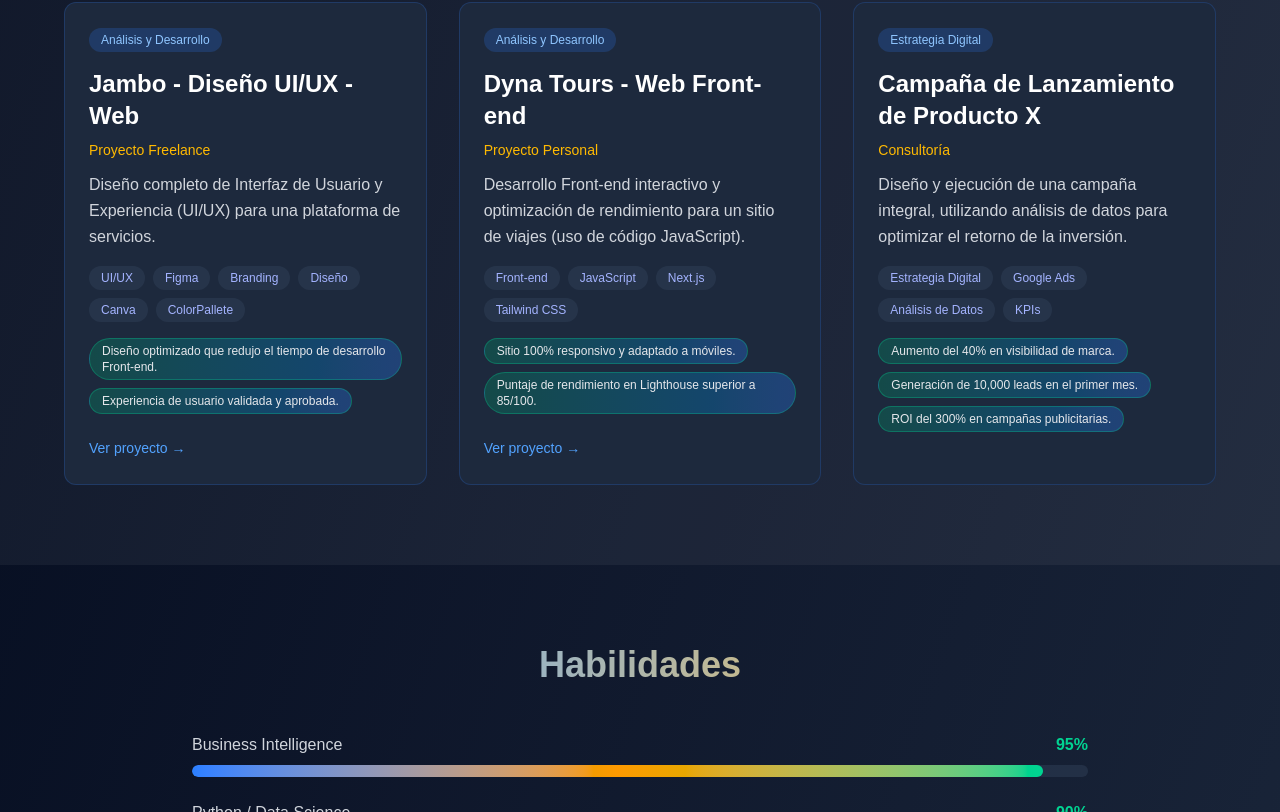
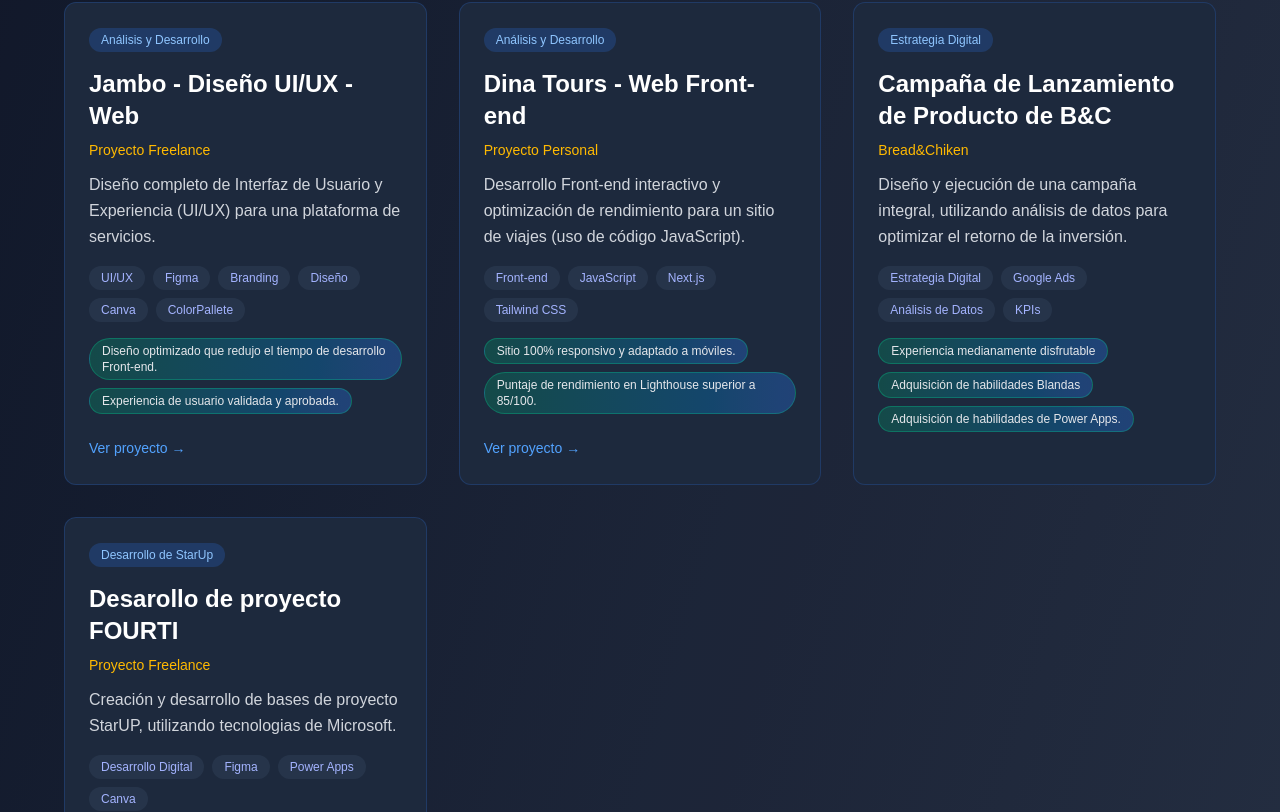
Before and after one commit to AxelJeronimo/portafolio2, a Next.js app: page / in a window 1280 px wide. Shown: the part 1768-2580 px from the top of the page. Built offline with nearby package versions, Linux system fonts and the light colour scheme.

Commit message:
Avanze semiFinal

```diff
--- a/app/components/projects.tsx
+++ b/app/components/projects.tsx
@@ -33,13 +33,13 @@ const projects: Project[] = [
       "Diseño optimizado que redujo el tiempo de desarrollo Front-end.",
       "Experiencia de usuario validada y aprobada.",
     ],
-    liveUrl: "https://www.enlace-a-tu-figma-o-demo.com",
+    liveUrl: "https://github.com/javo-zy/jambo-app.git",
   },
 
   // PROYECTO 2: Dyna Tours (Análisis y Desarrollo)
   {
     id: 2,
-    title: "Dyna Tours - Web Front-end",
+    title: "Dina Tours - Web Front-end",
     category: "Análisis y Desarrollo",
     company: "Proyecto Personal",
     shortDesc:
@@ -55,18 +55,37 @@ const projects: Project[] = [
       "Sitio 100% responsivo y adaptado a móviles.",
       "Puntaje de rendimiento en Lighthouse superior a 85/100.",
     ],
-    liveUrl: "https://www.enlace-a-tu-github-o-web.com",
+    liveUrl: "https://dinatours.vercel.app",
   },
 
   // PROYECTO 3: Campaña (Estrategia Digital)
   {
     id: 3,
-    title: "Campaña de Lanzamiento de Producto X",
+    title: "Campaña de Lanzamiento de Producto de B&C",
     category: "Estrategia Digital",
-    company: "Consultoría",
+    company: "Bread&Chiken",
     shortDesc:
       "Diseño y ejecución de una campaña integral, utilizando análisis de datos para optimizar el retorno de la inversión.",
     tags: ["Estrategia Digital", "Google Ads", "Análisis de Datos", "KPIs"],
+    image: "/1.jpg",
+    fullDescription: [
+      "Análisis de necesidades y generación de soluciones.",
+      "Diseño agradable con funcionalidades adaptables al mercado.",
+    ],
+    results: [
+      "Experiencia medianamente disfrutable",
+      "Adquisición de habilidades Blandas",
+      "Adquisición de habilidades de Power Apps.",
+    ],
+  },
+  {
+    id: 4,
+    title: "Desarollo de proyecto FOURTI",
+    category: "Desarrollo de StarUp",
+    company: "Proyecto Freelance",
+    shortDesc:
+      "Creación y desarrollo de bases de proyecto StarUP, utilizando tecnologias de Microsoft.",
+    tags: ["Desarrollo Digital", "Figma", "Power Apps", "Canva"],
     image: "/1.jpg",
     fullDescription: [
       "Análisis de segmentación de audiencia y propuesta de valor.",
@@ -74,8 +93,8 @@ const projects: Project[] = [
     ],
     results: [
       "Aumento del 40% en visibilidad de marca.",
-      "Generación de 10,000 leads en el primer mes.",
-      "ROI del 300% en campañas publicitarias.",
+      "Generación de %100 ventas en el primer día.",
+      "ROI del 120% en campañas publicitarias.",
     ],
   },
 ];
```
